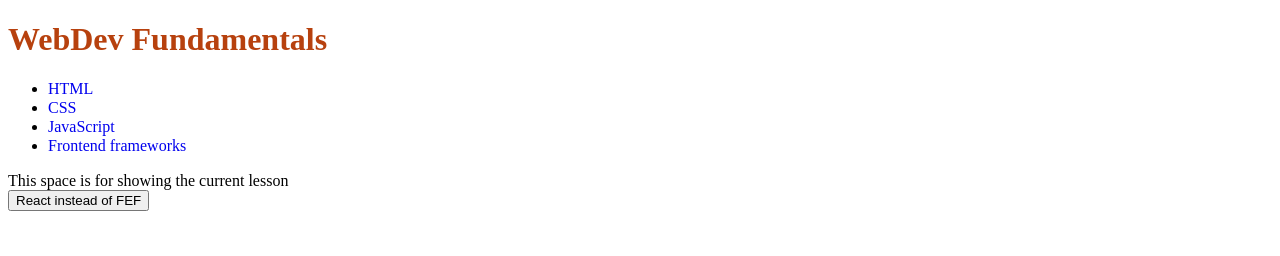
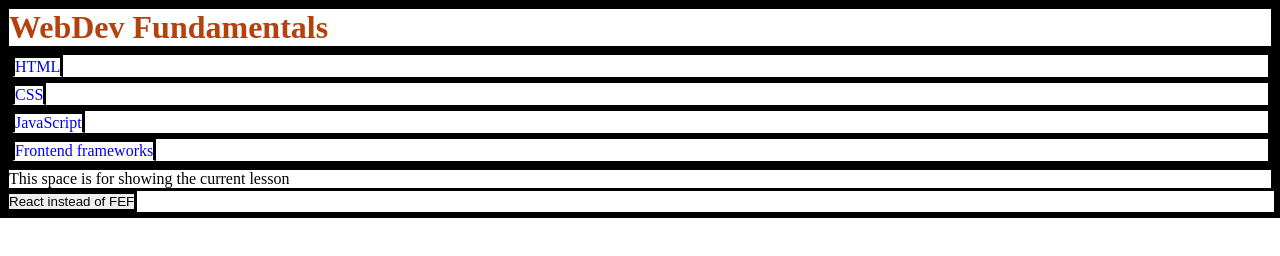
Before and after one commit to luis-pomare/WebDev-Basics-and-Code-Fundamentals, a plain HTML site: page index.html in a window 1280 px wide. Drawn offline with Linux system fonts and the light colour scheme.

Commit message:
Add basic styling to start practicing flexbox

```diff
--- a/styling/mainStyle.css
+++ b/styling/mainStyle.css
@@ -5,7 +5,9 @@ h1 {
 a {
   text-decoration: none;
   font-weight: 500;
-  transition: color 0.3s ease, border-bottom 0.3s ease;
+  transition:
+    color 0.3s ease,
+    border-bottom 0.3s ease;
   border-bottom: 1px solid transparent;
   display: block;
   width: fit-content;
@@ -15,3 +17,9 @@ a:hover {
   color: #d35400;
   border-bottom: 1px solid #d35400;
 }
+
+* {
+  border: 3px solid #000;
+  margin: 0px;
+  padding: 0px;
+}
```
